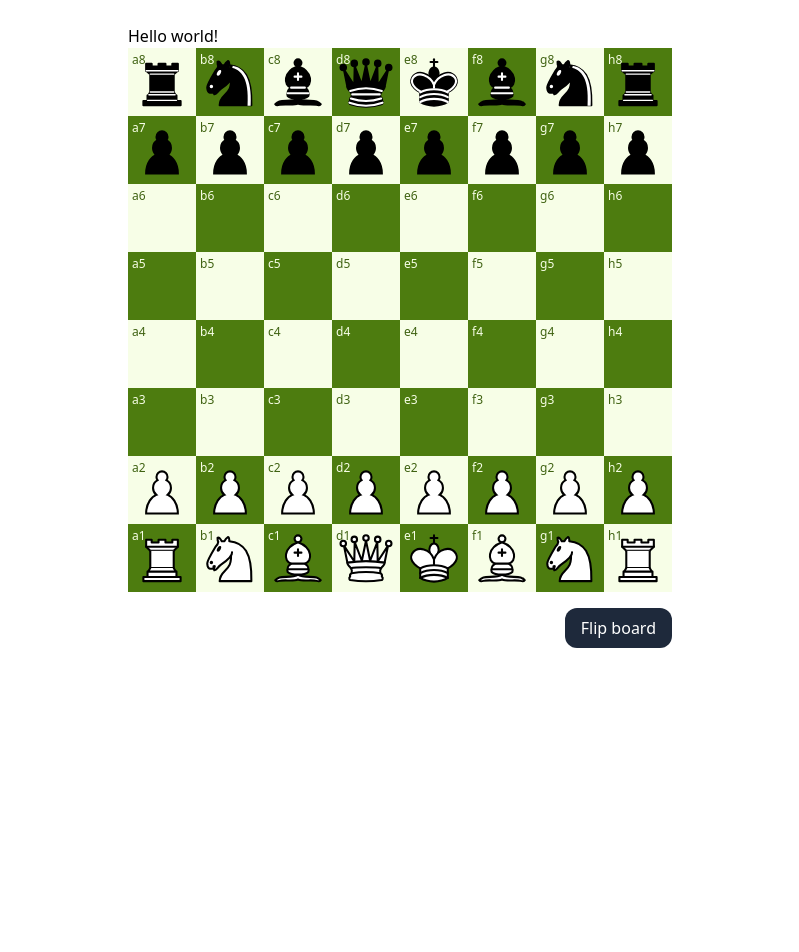
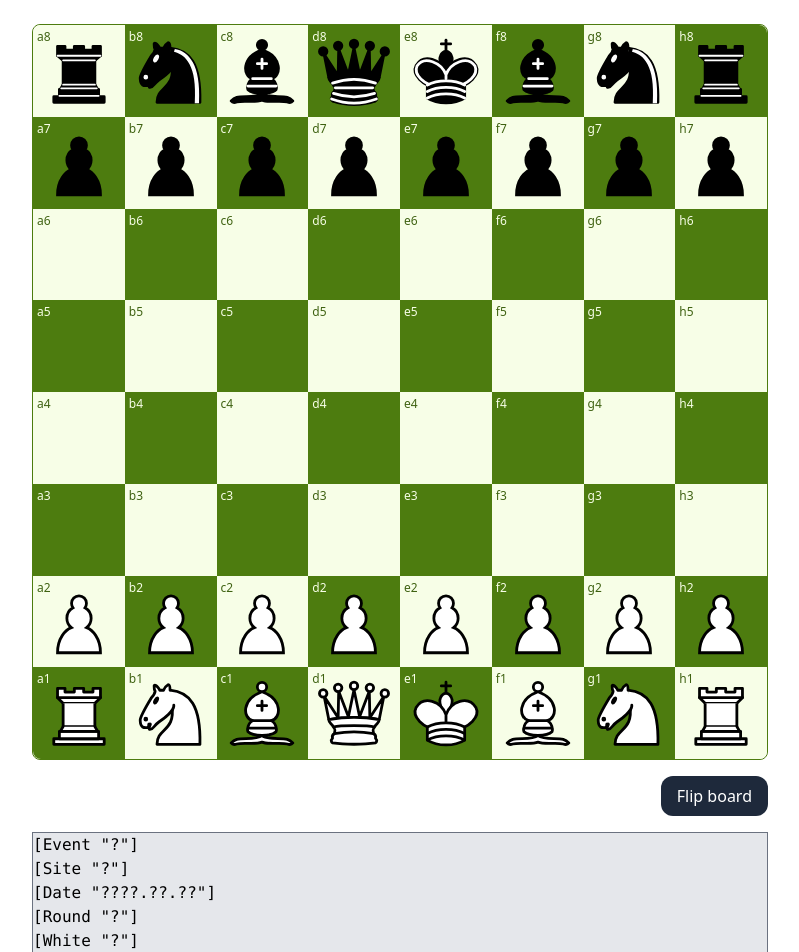
Before and after one commit to jackyef/chess-ui, a Next.js app: page / in a window 1280 px wide. Shown: the top 952 px of the page, without its empty margins (240-1039 px from the left). Before the commit the page ends 800 px from the top, so only its background shows below. Built offline with nearby package versions, Linux system fonts and the light colour scheme.

Commit message:
Moving works

```diff
--- a/package.json
+++ b/package.json
@@ -9,6 +9,7 @@
     "lint": "next lint"
   },
   "dependencies": {
+    "chess.js": "1.0.0-beta.6",
     "clsx": "^2.0.0",
     "next": "14.0.3",
     "react": "^18",
--- a/src/app/page.tsx
+++ b/src/app/page.tsx
@@ -1,11 +1,14 @@
-import { ChessBoard } from "~/components/ChessBoard";
-import { cx } from "~/utils/styles";
+import { ChessBoard } from '~/components/ChessBoard'
+import { cx } from '~/utils/styles'
 
 export default function Home() {
   return (
-    <main className={cx('my-0 mx-auto px-2 py-2 w-full max-w-xl', 'md:px-4 md:py-6')}>
-      Hello world!
-
+    <main
+      className={cx(
+        'my-0 mx-auto px-2 py-2 w-full max-w-3xl',
+        'md:px-4 md:py-6'
+      )}
+    >
       <div>
         <ChessBoard />
       </div>
--- a/src/components/ChessBoard/Board.tsx
+++ b/src/components/ChessBoard/Board.tsx
@@ -1,7 +1,8 @@
 import { cx } from '~/utils/styles'
+import { COLUMNS, ROWS } from './constants'
+import { useState } from 'react'
+import { Square as Coordinate } from 'chess.js'
 import { Square } from './Square'
-import { COLUMNS, Coordinate, ROWS } from './constants'
-import { useState } from 'react'
 
 export const Board = () => {
   const [isBoardFlipped, setIsBoardFlipped] = useState(false)
@@ -9,7 +10,7 @@ export const Board = () => {
   return (
     <div>
       <div
-        className={cx('w-full flex', {
+        className={cx('w-full flex', 'rounded-lg border border-lime-700', {
           'flex-col-reverse': !isBoardFlipped, // White is at bottom
           'flex-col': isBoardFlipped
         })}
@@ -19,7 +20,13 @@ export const Board = () => {
             {COLUMNS.map((column) => {
               const coordinate = `${column}${row}` as Coordinate
 
-              return <Square key={coordinate} coordinate={coordinate} />
+              return (
+                <Square
+                  key={coordinate}
+                  coordinate={coordinate}
+                  isBoardFlipped={isBoardFlipped}
+                />
+              )
             })}
           </div>
         ))}
--- a/src/components/ChessBoard/Piece.tsx
+++ b/src/components/ChessBoard/Piece.tsx
@@ -1,5 +1,3 @@
-import { Piece as PieceType, PieceColor } from './constants'
-
 import blackBishop from './assets/black-bishop.svg'
 import whiteBishop from './assets/white-bishop.svg'
 import blackKing from './assets/black-king.svg'
@@ -14,37 +12,38 @@ import blackRook from './assets/black-rook.svg'
 import whiteRook from './assets/white-rook.svg'
 import Image from 'next/image'
 import { cx } from '~/utils/styles'
+import { Color, PieceSymbol } from 'chess.js'
 
 const pieceImages = {
-  'black-bishop': blackBishop,
-  'white-bishop': whiteBishop,
-  'black-king': blackKing,
-  'white-king': whiteKing,
-  'black-knight': blackKnight,
-  'white-knight': whiteKnight,
-  'black-pawn': blackPawn,
-  'white-pawn': whitePawn,
-  'black-queen': blackQueen,
-  'white-queen': whiteQueen,
-  'black-rook': blackRook,
-  'white-rook': whiteRook
+  'b-b': blackBishop,
+  'w-b': whiteBishop,
+  'b-k': blackKing,
+  'w-k': whiteKing,
+  'b-n': blackKnight,
+  'w-n': whiteKnight,
+  'b-p': blackPawn,
+  'w-p': whitePawn,
+  'b-q': blackQueen,
+  'w-q': whiteQueen,
+  'b-r': blackRook,
+  'w-r': whiteRook
 } as const
 
 type Props = {
-  piece: PieceType
-  pieceColor: PieceColor
+  pieceType: PieceSymbol
+  pieceColor: Color
 }
 
-export const Piece = ({ piece, pieceColor }: Props) => {
-  if (!piece) return null
+export const Piece = ({ pieceType, pieceColor }: Props) => {
+  if (!pieceType) return null
 
   return (
     <Image
       priority
       className={cx('w-11/12 h-w-11/12')}
       draggable
-      alt={`${pieceColor} ${piece}`}
-      src={pieceImages[`${pieceColor}-${piece}`]}
+      alt={`${pieceColor} ${pieceType}`}
+      src={pieceImages[`${pieceColor}-${pieceType}`]}
     />
   )
 }
--- a/src/components/ChessBoard/Square.tsx
+++ b/src/components/ChessBoard/Square.tsx
@@ -1,26 +1,30 @@
 import { cx } from '~/utils/styles'
-import { Coordinate } from './constants'
 import { useChessBoardContext } from './context'
 import { Piece } from './Piece'
-import { isValidPiece } from './helpers'
+import { Square as Coordinate } from 'chess.js'
 
 type Props = {
   coordinate: Coordinate
+  isBoardFlipped: boolean
 }
 
-export const Square = ({ coordinate }: Props) => {
+export const Square = ({ coordinate, isBoardFlipped }: Props) => {
   const {
-    boardState,
+    chess,
     toMove,
     setSelectedSquare,
     selectedSquare,
-    squaresWithValidMove
+    movePiece,
+    squaresWithValidMove,
+    lastMovedSquare
   } = useChessBoardContext()
-  const piece = boardState[coordinate]
+  const piece = chess.get(coordinate)
   const isBlackSquare =
     (coordinate[0].charCodeAt(0) + Number(coordinate[1])) % 2 === 0
   const isSelectedSquare = selectedSquare === coordinate
   const isValidMovePosition = squaresWithValidMove.includes(coordinate)
+  const hasPiece = Boolean(piece)
+  const isLastMovedSquare = lastMovedSquare === coordinate
 
   return (
     <button
@@ -29,11 +33,27 @@ export const Square = ({ coordinate }: Props) => {
         isBlackSquare ? 'bg-lime-700 text-lime-50' : 'bg-lime-50 text-lime-800',
         toMove !== piece?.color &&
           !isValidMovePosition &&
-          'pointer-events-none cursor-not-allowed'
+          'pointer-events-none cursor-not-allowed',
+
+        // Handling pesky rounded corners
+        {
+          'rounded-tl-lg': isBoardFlipped
+            ? coordinate === 'a1'
+            : coordinate === 'a8',
+          'rounded-tr-lg': isBoardFlipped
+            ? coordinate === 'h1'
+            : coordinate === 'h8',
+          'rounded-bl-lg': isBoardFlipped
+            ? coordinate === 'a8'
+            : coordinate === 'a1',
+          'rounded-br-lg': isBoardFlipped
+            ? coordinate === 'h8'
+            : coordinate === 'h1'
+        }
       )}
       onClick={() => {
         if (isValidMovePosition) {
-          // Make move
+          movePiece(selectedSquare!, coordinate)
         } else {
           setSelectedSquare(coordinate)
         }
@@ -47,30 +67,47 @@ export const Square = ({ coordinate }: Props) => {
           )}
         />
       )}
+      {isLastMovedSquare && (
+        <div
+          className={cx(
+            'absolute inset-0 pointer-events-none z-0',
+            isBlackSquare ? 'bg-yellow-700' : 'bg-yellow-300'
+          )}
+        />
+      )}
       {isValidMovePosition && (
         <div
           className={cx(
-            'absolute inset-0 z-0 flex items-center justify-center'
+            'absolute inset-0 z-2 flex items-center justify-center'
           )}
         >
+          {hasPiece ? (
+            <div
+              className={cx(
+                'rounded-full w-full aspect-square z-1 opacity-50 border-8',
+                isBlackSquare ? 'border-gray-200' : 'border-gray-600'
+              )}
+            ></div>
+          ) : (
             <div
               className={cx(
                 'rounded-full w-1/4 aspect-square z-1 opacity-50',
                 isBlackSquare ? 'bg-gray-200' : 'bg-gray-600'
               )}
             ></div>
+          )}
         </div>
       )}
       <div className={cx('absolute top-1 left-1 text-xs select-none')}>
         {coordinate}
       </div>
-      {isValidPiece(piece) && (
+      {hasPiece && (
         <div
           className={cx(
             'absolute inset-0 flex items-center justify-center z-1'
           )}
         >
-          <Piece piece={piece.piece} pieceColor={piece.color} />
+          <Piece pieceType={piece.type} pieceColor={piece.color} />
         </div>
       )}
     </button>
--- a/src/components/ChessBoard/constants.ts
+++ b/src/components/ChessBoard/constants.ts
@@ -3,50 +3,7 @@ export const COLUMNS = ['a', 'b', 'c', 'd', 'e', 'f', 'g', 'h'] as const
 
 export type Rows = (typeof ROWS)[number]
 export type Columns = (typeof COLUMNS)[number]
-export type Coordinate = `${Columns}${Rows}`
 
 export type PieceColor = 'white' | 'black'
 export type Piece = 'pawn' | 'rook' | 'knight' | 'bishop' | 'queen' | 'king'
-
-export type BoardState = {
-  [k in Coordinate]: {
-    piece: Piece
-    color: PieceColor
-  } | null
-} & {
-  // Number of turns elapsed. 0 means white to move.
-  turnCount: number
-}
-
-export const DEFAULT_BOARD_INITIAL_STATE = (() => {
-  const boardState = { turnCount: 0 } as BoardState
-
-  Object.values(ROWS).forEach((row) => {
-    Object.values(COLUMNS).forEach((column) => {
-      if (row === 2 || row === 7) {
-        boardState[`${column}${row}`] = {
-          piece: 'pawn',
-          color: row === 2 ? 'white' : 'black'
-        }
-      } else if (row === 1 || row === 8) {
-        boardState[`${column}${row}`] = {
-          piece: [
-            'rook',
-            'knight',
-            'bishop',
-            'queen',
-            'king',
-            'bishop',
-            'knight',
-            'rook'
-          ][COLUMNS.indexOf(column)] as Piece,
-          color: row === 1 ? 'white' : 'black'
-        }
-      } else {
-        boardState[`${column}${row}`] = null
-      }
-    })
-  })
-
-  return boardState
-})()
+export type PieceNotation = '' | 'r' | 'n' | 'b' | 'q' | 'k'
--- a/src/components/ChessBoard/context.tsx
+++ b/src/components/ChessBoard/context.tsx
@@ -1,100 +1,100 @@
 import { createContext, useContext, useState } from 'react'
-import {
-  BoardState,
-  Coordinate,
-  DEFAULT_BOARD_INITIAL_STATE,
-  PieceColor
-} from './constants'
-import { calculateValidMoves } from './helpers'
+import { cx } from '~/utils/styles'
+import { Chess, Color, Square } from 'chess.js'
 
 type ChessBoardContextType = {
-  boardState: BoardState
-  toMove: PieceColor
-  movePiece: (from: Coordinate, to: Coordinate) => void
-  selectedSquare: Coordinate | null
-  setSelectedSquare: (coordinate: Coordinate | null) => void
-  squaresWithValidMove: Coordinate[]
+  chess: Chess
+  toMove: Color
+  movePiece: (from: Square, to: Square) => void
+  selectedSquare: Square | null
+  setSelectedSquare: (coordinate: Square | null) => void
+  squaresWithValidMove: Square[]
+  lastMovedSquare: Square | null
 }
 
 const ChessBoardContext = createContext<ChessBoardContextType>({
-  boardState: DEFAULT_BOARD_INITIAL_STATE,
-  toMove: 'white',
+  chess: new Chess(),
+  toMove: 'w',
   movePiece: () => {},
   selectedSquare: null,
   setSelectedSquare: () => {},
-  squaresWithValidMove: []
+  squaresWithValidMove: [],
+  lastMovedSquare: null
 })
 
 export const useChessBoardContext = () => {
   return useContext(ChessBoardContext)
 }
 
-const getInitialBoardState = (boardStateSeed?: string): BoardState => {
-  if (boardStateSeed) {
-    // TODO: Generate board state from PGN string somehow
-    return DEFAULT_BOARD_INITIAL_STATE
+const getInitialChessboard = (pgnString?: string): Chess => {
+  const chess = new Chess()
+
+  if (pgnString) {
+    chess.loadPgn(pgnString)
   }
 
-  return DEFAULT_BOARD_INITIAL_STATE
+  return chess
 }
 
 type Props = {
-  // A PGN string See: https://www.chess.com/terms/chess-pgn
-  boardStateSeed?: string
+  //See: https://www.chess.com/terms/chess-pgn
+  pgnString?: string
   children?: React.ReactNode
 }
 
 export const ChessBoardContextProvider = ({
-  boardStateSeed,
+  pgnString = '',
   children
 }: Props) => {
-  const [boardState, setBoardState] = useState(() => {
-    return getInitialBoardState(boardStateSeed)
+  const [, setBooleanValue] = useState(false)
+  const forceRerender = () => setBooleanValue((prev) => !prev)
+  const [chess] = useState(() => {
+    return getInitialChessboard(pgnString)
   })
-  const [selectedSquare, setSelectedSquare] = useState<Coordinate | null>(null)
+  const [selectedSquare, setSelectedSquare] = useState<Square | null>(null)
+  let selectedPiece = null
 
-  const toMove = boardState.turnCount % 2 === 0 ? 'white' : 'black'
+  try {
+    selectedPiece = chess.get(selectedSquare!)
+  } catch {}
 
-  const squaresWithValidMove = (() => {
-    if (!selectedSquare) return []
+  const movePiece = (from: Square, to: Square) => {
+    if (chess.isGameOver()) return
 
-    return calculateValidMoves(boardState, selectedSquare)
-  })()
+    // Do move
+    chess.move({ from, to })
+    // Show toast if invalid move
+    // Check if game is over
 
-  const movePiece = (from: Coordinate, to: Coordinate) => {
-    const piece = boardState[from]
-
-    // Check if the move is valid
-    if (!piece) {
-      console.error(`No piece found at ${from}`)
-    }
-
-    // TODO: Do other checks
-
-    // Move the piece
-    setBoardState((prevBoardState) => {
-      const newBoardState = { ...prevBoardState }
-      newBoardState[to] = piece
-      newBoardState[from] = null
-
-      return newBoardState
-    })
+    forceRerender()
   }
 
-  console.log({ selectedSquare, squaresWithValidMove })
+  const squaresWithValidMove = selectedPiece
+    ? chess
+        .moves({
+          square: selectedSquare!,
+          verbose: true
+        })
+        .map((move) => move.to)
+    : []
 
   return (
     <ChessBoardContext.Provider
       value={{
-        boardState,
+        chess,
         movePiece,
-        toMove,
+        toMove: chess.turn(),
         selectedSquare,
         setSelectedSquare,
+        lastMovedSquare: chess.history({ verbose: true }).slice(-1)[0]?.to,
         squaresWithValidMove
       }}
     >
       {children}
+
+      <div className={cx('border border-gray-500 bg-gray-200')}>
+        <pre>{chess.pgn()}</pre>
+      </div>
     </ChessBoardContext.Provider>
   )
 }
--- a/src/components/ChessBoard/helpers.ts
+++ /dev/null
@@ -1,141 +0,0 @@
-import {
-  BoardState,
-  COLUMNS,
-  Columns,
-  Coordinate,
-  Piece,
-  ROWS,
-  Rows
-} from './constants'
-
-export const isValidPiece = (piece: any): piece is Piece => {
-  return Boolean(piece?.piece && piece?.color)
-}
-
-export const splitCoordinate = (coordinate: Coordinate): [Columns, Rows] => {
-  return coordinate.split('') as [Columns, Rows]
-}
-
-type Direction =
-  | 'up'
-  | 'down'
-  | 'left'
-  | 'right'
-  | 'upLeft'
-  | 'upRight'
-  | 'downLeft'
-  | 'downRight'
-
-const isWithinBounds = (n: number, min: number, max: number) => {
-  return n >= min && n <= max
-}
-
-export const getRelativeCoordinates = (
-  anchor: Coordinate,
-  direction: Direction,
-  maxDistance = Number.MAX_SAFE_INTEGER
-) => {
-  const [anchorColumn, anchorRow] = splitCoordinate(anchor)
-
-  const columnNumber = COLUMNS.indexOf(anchorColumn) + 1
-  const rowNumber = Number(anchorRow)
-  const xDirection = direction.includes('left')
-    ? -1
-    : direction.includes('right')
-    ? 1
-    : 0
-  const yDirection = direction.includes('up')
-    ? 1
-    : direction.includes('down')
-    ? -1
-    : 0
-
-  const possibleCoordinates: Coordinate[] = []
-
-  if (xDirection !== 0 && yDirection !== 0) {
-    let currCol = columnNumber + xDirection
-    let currRow = rowNumber + yDirection
-    let counter = maxDistance
-
-    while (
-      isWithinBounds(currCol, 1, 8) &&
-      isWithinBounds(currRow, 1, 8) &&
-      counter > 0
-    ) {
-      possibleCoordinates.push(
-        `${COLUMNS[currCol - 1]}${ROWS[currRow - 1]}` as Coordinate
-      )
-
-      currCol = currCol + xDirection
-      currRow = currRow + yDirection
-      counter = counter - 1
-    }
-  } else if (yDirection !== 0) {
-    let curr = rowNumber + yDirection
-    let counter = maxDistance
-
-    while (curr > 0 && curr < 9 && counter > 0) {
-      possibleCoordinates.push(`${anchorColumn}${ROWS[curr - 1]}` as Coordinate)
-
-      curr = curr + yDirection
-      counter = counter - 1
-    }
-  } else if (xDirection !== 0) {
-    let curr = columnNumber + xDirection
-    let counter = maxDistance
-
-    while (curr > 0 && curr < 9 && counter > 0) {
-      possibleCoordinates.push(`${COLUMNS[curr - 1]}${anchorRow}` as Coordinate)
-
-      curr = curr + xDirection
-      counter = counter - 1
-    }
-  }
-
-  return possibleCoordinates
-}
-
-export const calculateValidMoves = (
-  boardState: BoardState,
-  selectedSquare: Coordinate
-): Coordinate[] => {
-  const selectedPiece = boardState[selectedSquare]
-
-  if (!selectedPiece) {
-    return []
-  }
-
-  const validMoves: Coordinate[] = []
-
-  if (selectedPiece.piece === 'pawn') {
-    // Pawns can only move forward. For white piece, that means up. For black piece, that means down.
-    const direction = selectedPiece.color === 'white' ? 'up' : 'down'
-    // If the pawn is still in its starting position, it can move two squares forward.
-    const maxForwardDistance =
-      selectedSquare.endsWith('2') || selectedSquare.endsWith('7') ? 2 : 1
-
-    validMoves.push(
-      ...getRelativeCoordinates(selectedSquare, direction, maxForwardDistance)
-    )
-
-    // Pawns can also capture diagonally.
-    const diagonalDirections =
-      selectedPiece.color === 'white'
-        ? (['upLeft', 'upRight'] as const)
-        : (['downLeft', 'downRight'] as const)
-
-    const possibleDiagonalSquares = [
-      ...getRelativeCoordinates(selectedSquare, diagonalDirections[0], 1),
-      ...getRelativeCoordinates(selectedSquare, diagonalDirections[1], 1)
-    ].filter((coordinate) => {
-      // Only include squares that have opposing piece.
-      const piece = boardState[coordinate]
-
-      return Boolean(piece && piece.color !== selectedPiece.color)
-    })
-
-    validMoves.push(...possibleDiagonalSquares)
-  }
-
-  return validMoves
-}
```
Also changed, not shown: 1 other file (tests, documents, lock files or other folders). Lines whose indentation alone changed are shown as unchanged.
